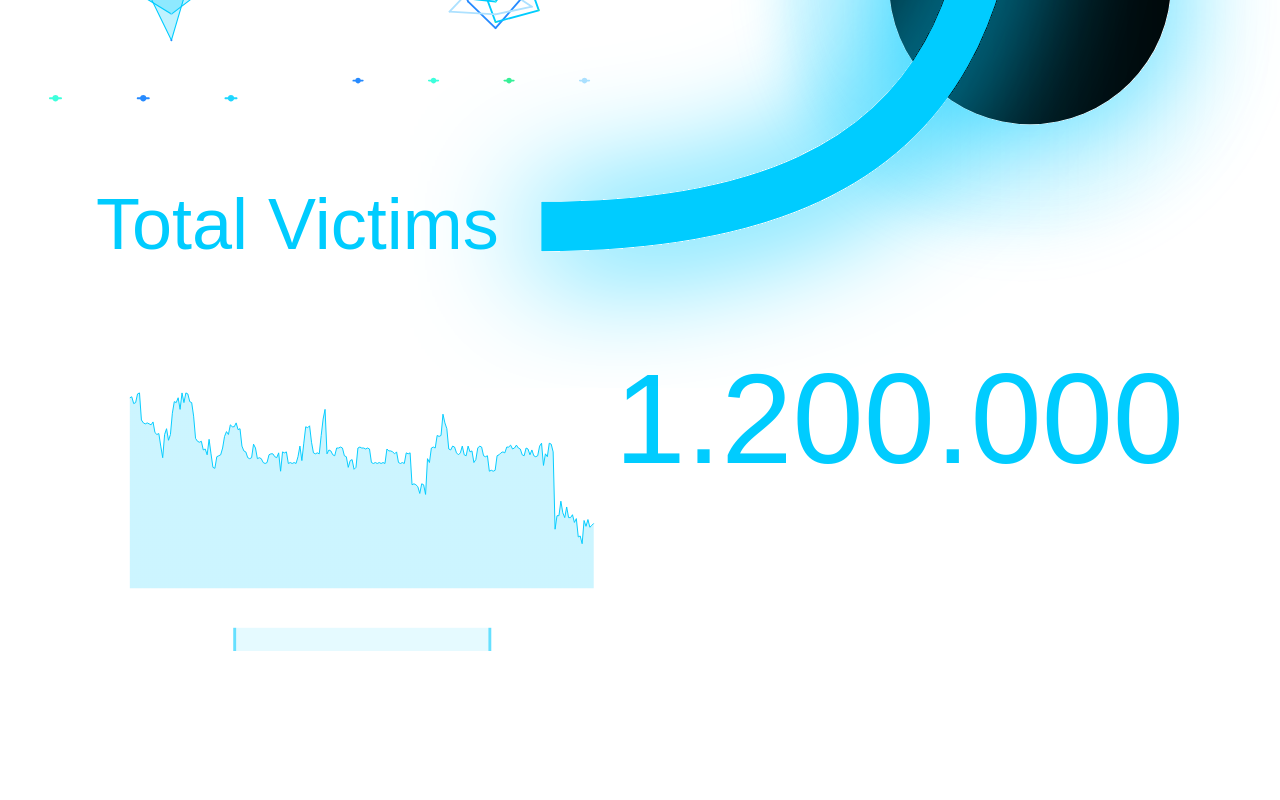
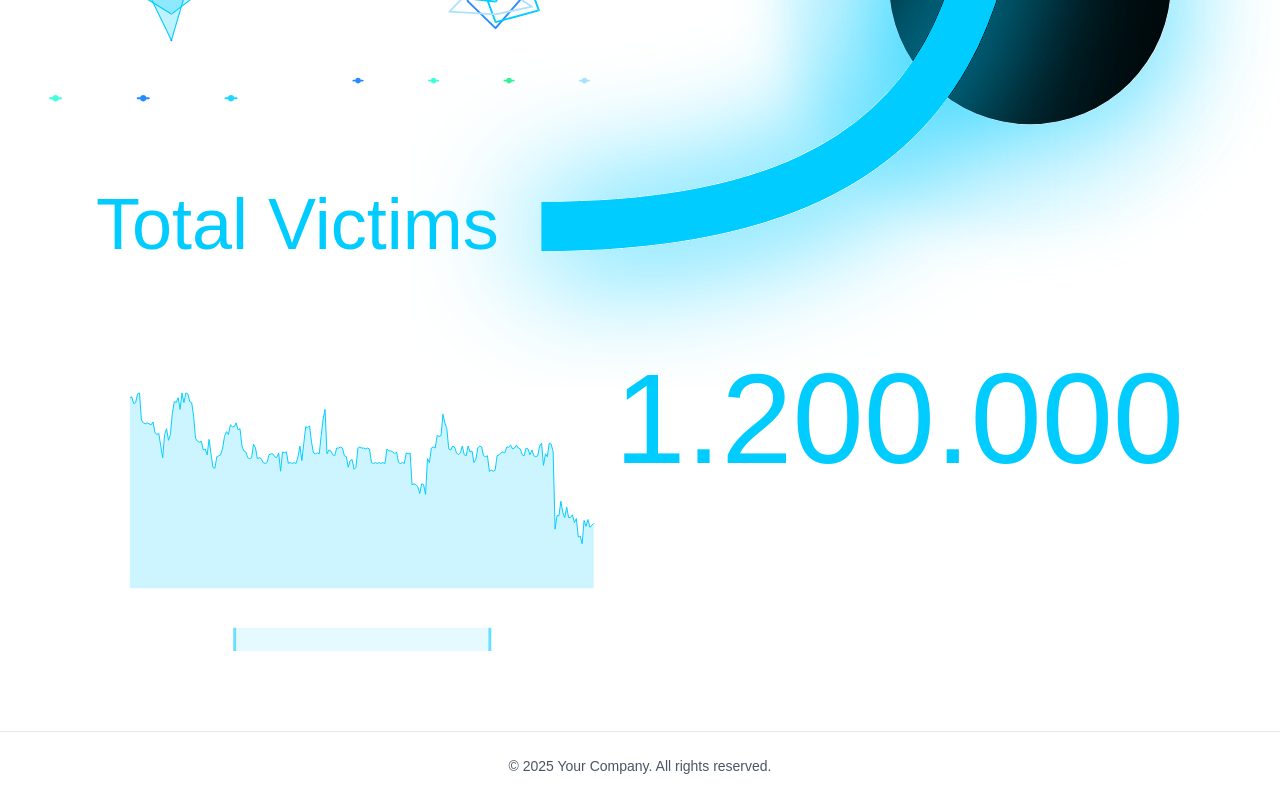
Before and after one commit to EmreeOzturk/das, a Next.js app: page / in a window 1280 px wide. Shown: the part 4923-5723 px from the top of the page. Before the commit the page ends 5654 px from the top, so only its background shows below. Built offline with nearby package versions, Linux system fonts and the light colour scheme; a web font is replaced by a local one.

Commit message:
Add Footer component to the main layout

```diff
--- a/app/layout.tsx
+++ b/app/layout.tsx
@@ -3,6 +3,7 @@ import { Anta } from "next/font/google";
 import "./globals.css";
 import Header from "@/components/layout/header";
 import { siteConfig } from "@/lib/constants";
+import Footer from "@/components/layout/footer";
 
 const anta = Anta({
   subsets: ["latin"],
@@ -28,7 +29,7 @@ export default function RootLayout({
         <main className="flex-grow">
           {children}
         </main>
-        {/* <Footer /> */}
+        <Footer />
       </body>
     </html>
   );
```
